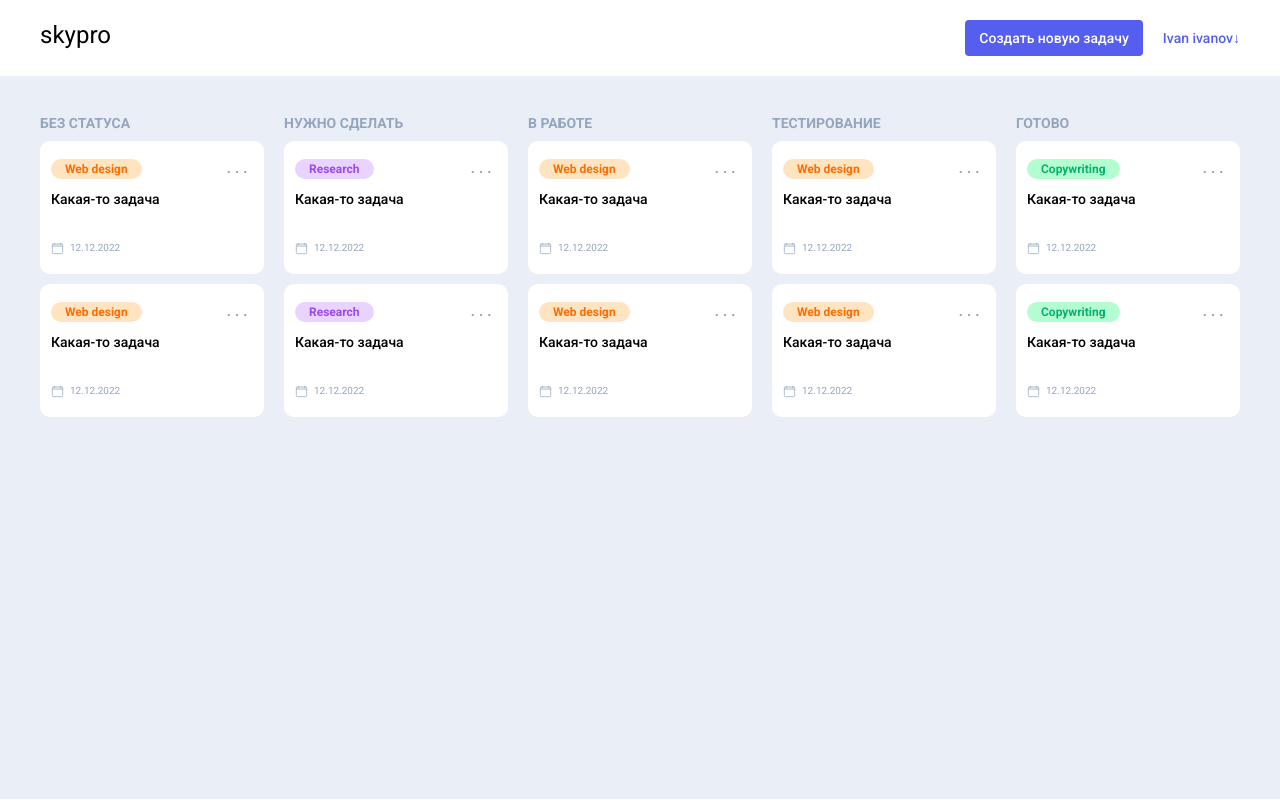
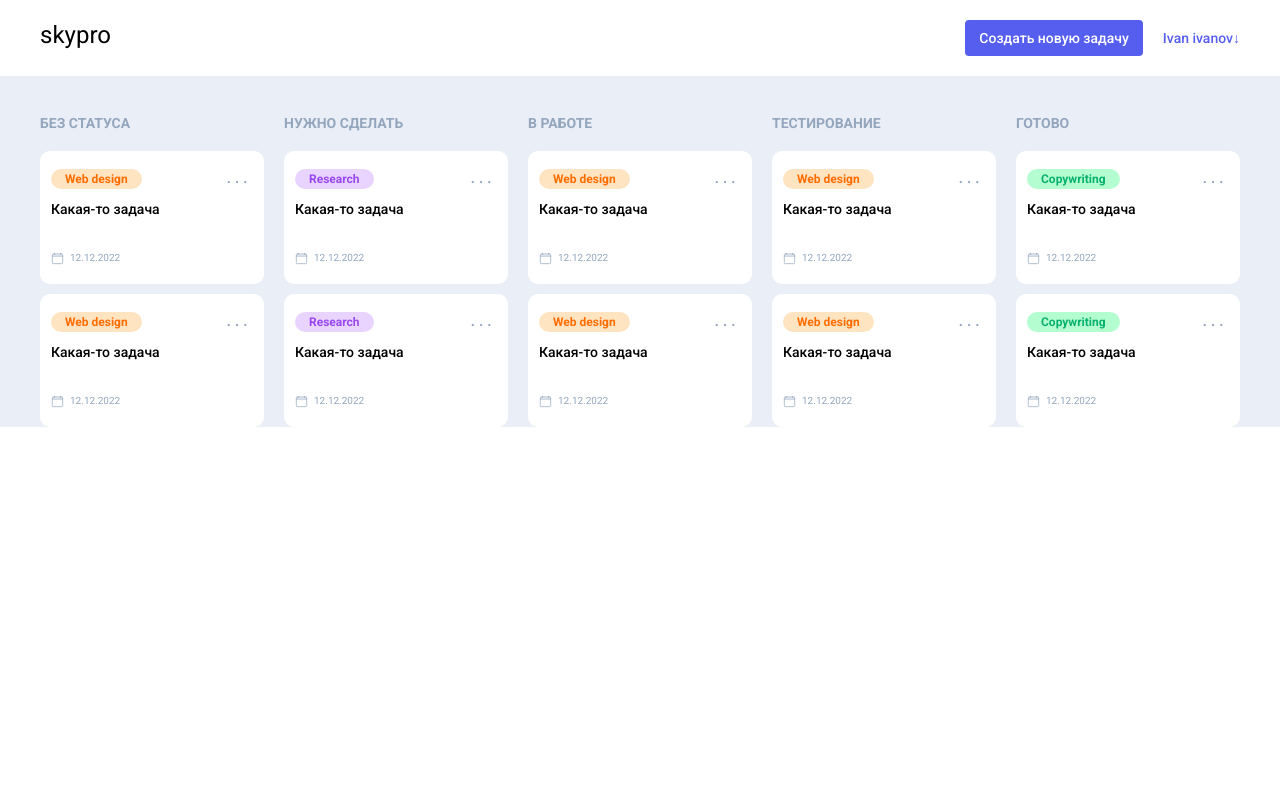
Before and after one commit to mindovermattr/vue-kanban, a Vue app in the folder frontend/: page / in a window 1280 px wide. Built offline with nearby package versions, Linux system fonts and the light colour scheme.

Commit message:
fix some visual bugs

```diff
--- a/frontend/src/assets/Global.scss
+++ b/frontend/src/assets/Global.scss
@@ -7,3 +7,8 @@
   max-width: 1200px;
   margin: 0 auto;
 }
+
+html {
+  margin-left: calc(100vw - 100%);
+  margin-right: 0;
+}
--- a/frontend/src/components/VKanban/VKanbanColumn.vue
+++ b/frontend/src/components/VKanban/VKanbanColumn.vue
@@ -49,17 +49,18 @@ const isDragging = inject<{
 <template>
   <section class="column">
     <h3 class="column__title">{{ titles[column] }}</h3>
-
+    <TransitionGroup name="list" tag="div" class="cards">
       <VKanbanCard
         v-for="item in props.items"
         v-bind="item"
         :key="item.id"
         @dragstart="emit('onDragStart', $event, item)"
         :class="{
-        'column__card--dragging': isDragging.value && isDragging.id === item.id,
+          // 'column__card--dragging': isDragging && isDragging.id === item.id,
         }"
         draggable="true"
       />
+    </TransitionGroup>
     <VKanbanDropzone
       v-if="isDragging.value"
       :is-selected="isDropzoneSelected"
@@ -73,9 +74,6 @@ const isDragging = inject<{
 
 <style lang="scss" scoped>
 .column {
-  display: flex;
-  flex-direction: column;
-  gap: 10px;
   margin-top: 38.5px;
   &__title {
     color: rgb(148, 166, 190);
@@ -84,4 +82,27 @@ const isDragging = inject<{
     text-transform: uppercase;
   }
 }
+
+.cards {
+  display: flex;
+  flex-direction: column;
+  gap: 10px;
+  margin-top: 20px;
+}
+
+.list-move,
+.list-enter-active,
+.list-leave-active {
+  transition: all 0.4s ease;
+}
+
+.list-enter-from,
+.list-leave-to {
+  opacity: 0;
+  transform: translateX(15px);
+}
+
+.list-leave-active {
+  position: absolute;
+}
 </style>
--- a/frontend/src/views/HomeView.vue
+++ b/frontend/src/views/HomeView.vue
@@ -13,6 +13,6 @@ import Vkanban from '@/components/VKanban/VKanban.vue'
 <style lang="scss" scoped>
 .main {
   background-color: $bg-gray-color;
-  height: calc(100vh - 77px);
+  height: max(calc(100vh - 77px), 100%);
 }
 </style>
```
Also changed, not shown: 1 other file (tests, documents, lock files or other folders). Lines whose indentation alone changed are shown as unchanged.
